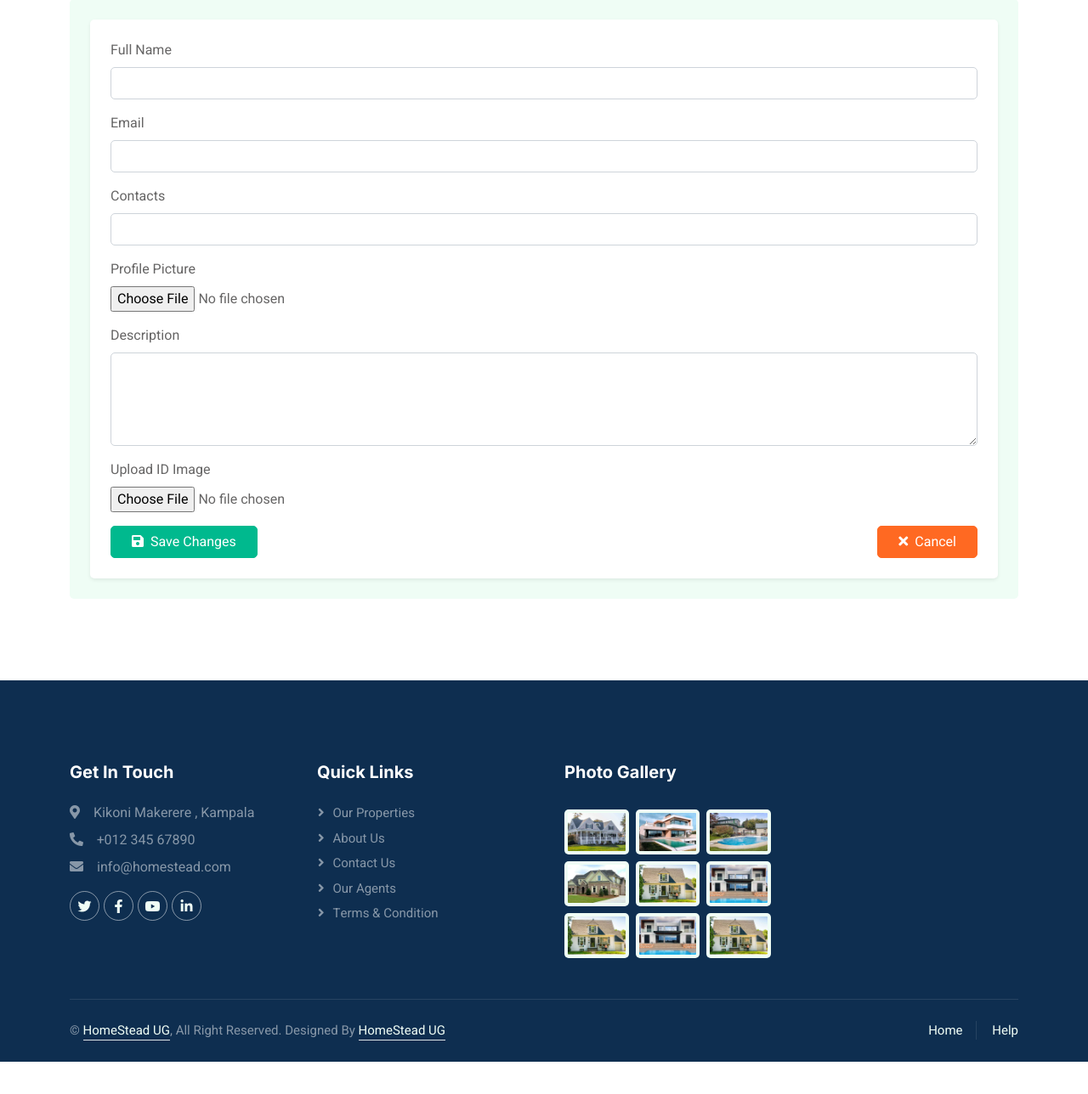
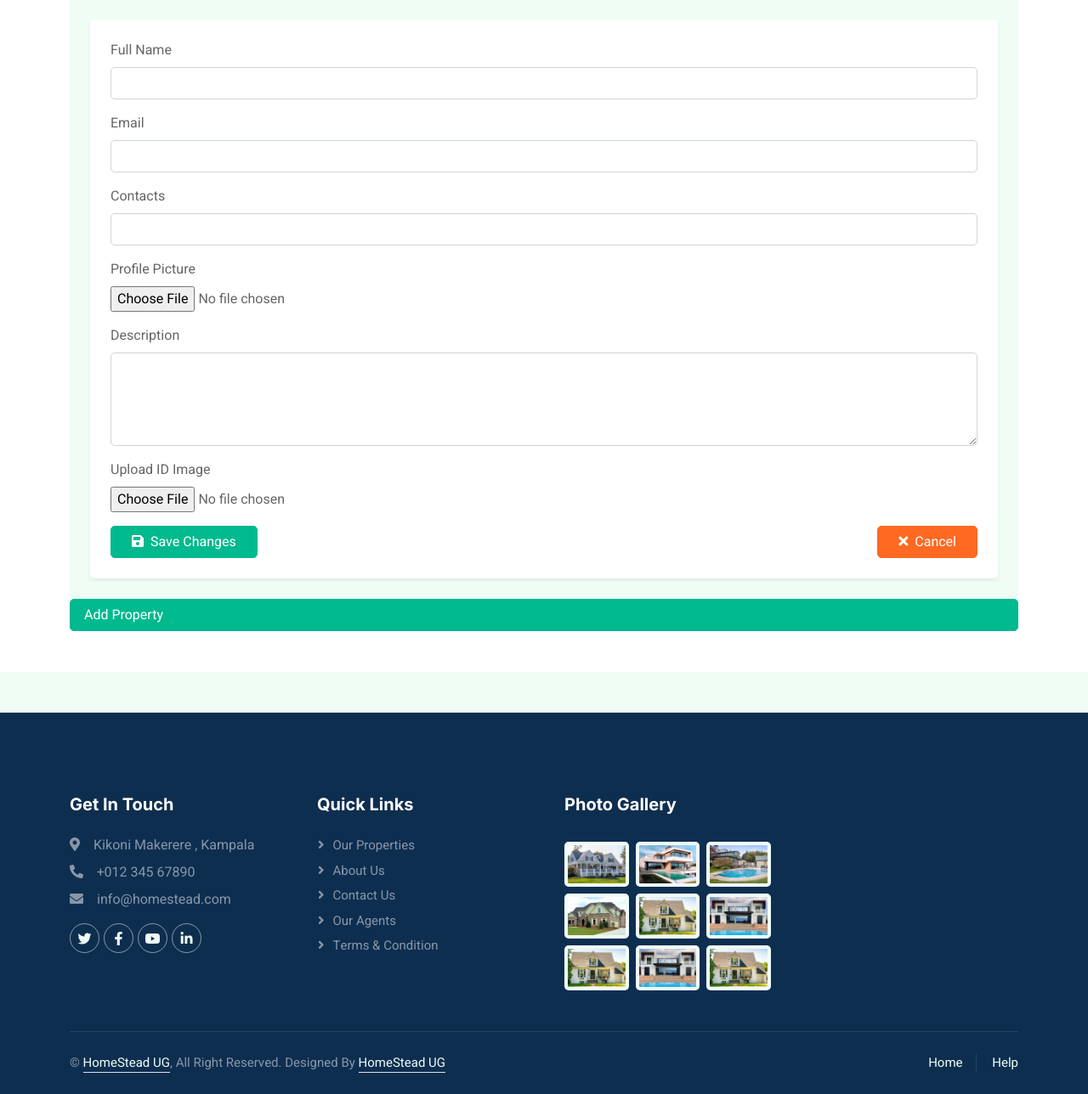
Before and after one commit to at-bryn/Homestead-UG, a Django app: page /edit_profile/ in a window 1280 px wide. Shown: the part 1014-2302 px from the top of the page at 85% size. Before the commit the page ends 2264 px from the top, so only its background shows below. Run offline with Django 5.2, Linux system fonts and the light colour scheme; a user stored in the database is signed in; data comes from the database, SQL or seed files in the repository; both versions use the stored data as it was after the commit; some libraries are stand-ins or nearby versions.

Commit message:
ft:edit profile page

```diff
--- a/Home/templates/edit-profile.html
+++ b/Home/templates/edit-profile.html
@@ -72,6 +72,11 @@
           <button type="submit" class="btn btn-primary px-4"><i class="fa fa-save me-2"></i>Save Changes</button>
           <a href="{% url 'agentprofile' %}" class="btn btn-secondary px-4"><i class="fa fa-times me-2"></i>Cancel</a>
         </div>
+
+        </div>
+                <a href="{% url 'propertyregistration'%} " class="btn btn-primary px-3 d-none d-lg-flex">Add Property</a>
+
+        </div>
       </form>
     </div>
   </div>
--- a/Home/urls.py
+++ b/Home/urls.py
@@ -25,6 +25,11 @@ urlpatterns = [
     path("propertyregistration", views.propertyregistration, name="propertyregistration"),
     path("404", views.notfound, name="404"),
     path('login/', auth_views.LoginView.as_view(template_name='login.html'), name='login'),
+
+    path("add-property/", views.add_property, name="add_property"),
+    path("edit-property/<int:pk>/", views.edit_property, name="edit_property"),
+    path("delete-property/<int:pk>/", views.delete_property, name="delete_property"),
+
     # path('logout/', auth_views.LogoutView.as_view(next_page='login'), name='logout'),
     path("properties/<int:pk>/", views.propertydetail, name="propertydetail"),
     path("type/<int:type_id>/", views.properytype, name="type"),
--- a/Home/views.py
+++ b/Home/views.py
@@ -41,6 +41,12 @@ def agentprofile2(request):
         agent = None
 
     return render(request, "agent-profile2.html", {"agent": agent})
+
+def agentprofile2(request):
+    agent = get_object_or_404(Agent, user=request.user)
+    properties = agent.properties.all()
+    return render(request, "agent-profile2.html.html", {"agent": agent, "properties": properties})
+
 
 
 def edit_profile(request):
@@ -245,3 +251,36 @@ def notfound(request):
 
 class CustomLogoutView(LogoutView):
     next_page = '/home'
+
+def add_property(request):
+    agent = get_object_or_404(Agent, user=request.user)
+    if request.method == "POST":
+        form = PropertyForm(request.POST, request.FILES)
+        if form.is_valid():
+            property_obj = form.save(commit=False)
+            property_obj.agent = agent
+            property_obj.save()
+            messages.success(request, "Property added successfully!")
+            return redirect("edit-profile.html")
+    else:
+        form = PropertyForm()
+    return render(request, "add-property.html", {"form": form})
+
+def edit_property(request, pk):
+    property_obj = get_object_or_404(Property, pk=pk, agent__user=request.user)
+    if request.method == "POST":
+        form = PropertyForm(request.POST, request.FILES, instance=property_obj)
+        if form.is_valid():
+            form.save()
+            messages.success(request, "Property updated successfully!")
+            return redirect("dashboard")
+    else:
+        form = PropertyForm(instance=property_obj)
+    return render(request, "edit-property.html", {"form": form})
+
+
+def delete_property(request, pk):
+    property_obj = get_object_or_404(Property, pk=pk, agent__user=request.user)
+    property_obj.delete()
+    messages.success(request, "Property removed successfully!")
+    return redirect("edit-profile.html")
```
Also changed, not shown: db.sqlite3, media/uploads/agents/05aa0fc07890f3a372a123cbd92eeaa3.jpg (added).
